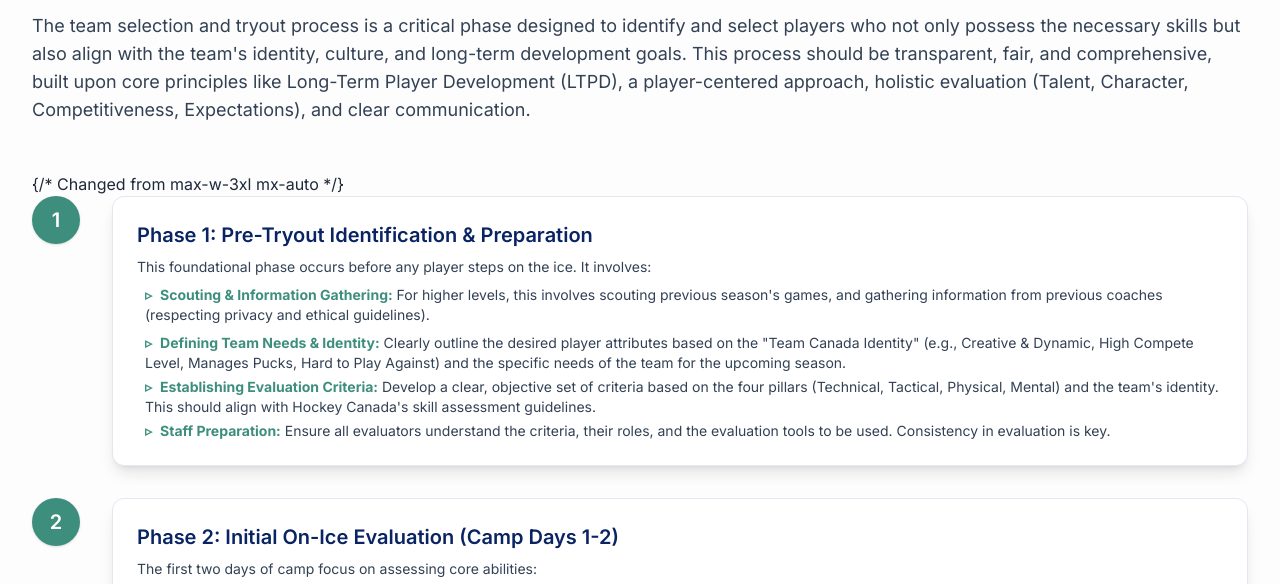
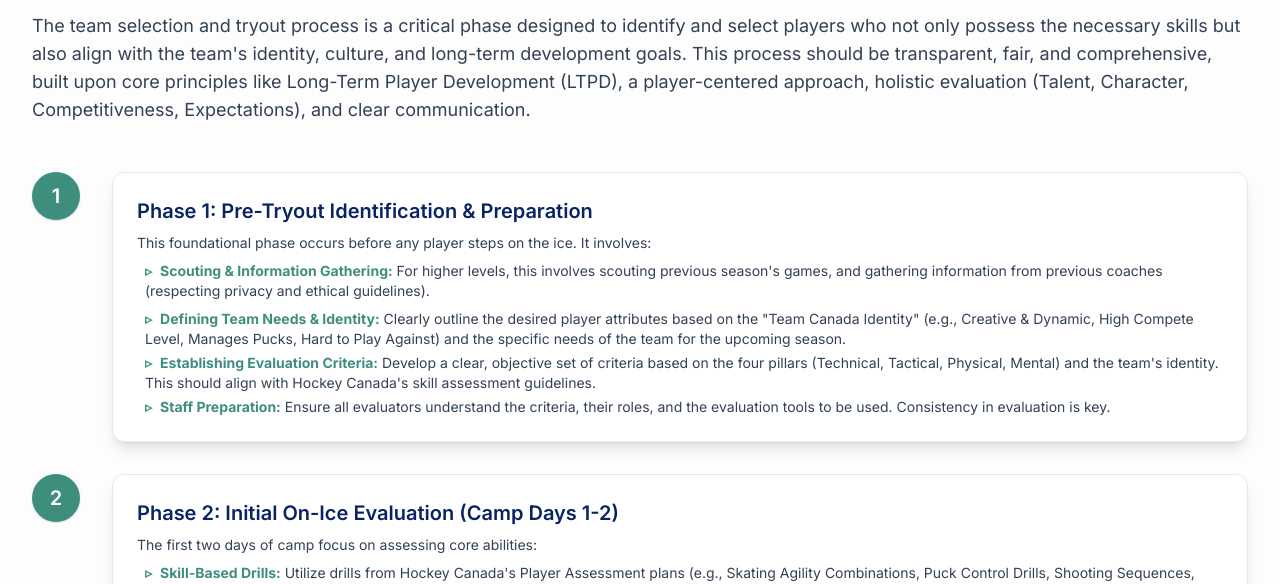
Before and after one commit to ccampbell1988/HP1-Post-Task-Section-B-Question-3, a plain HTML site: page index.html in a window 1280 px wide. Shown: the part 204-788 px from the top of the page. Drawn offline with nearby package versions, Linux system fonts and the light colour scheme.

Commit message:
Update index.html

```diff
--- a/index.html
+++ b/index.html
@@ -66,7 +66,7 @@
         <section id="selection-process" class="py-10 md:py-16 scroll-mt-20">
             <h2 class="text-3xl sm:text-4xl font-bold text-[#0A2463] mb-4 text-left">Team Selection & Tryout Process</h2>
             <p class="text-left text-slate-700 text-base md:text-lg max-w-full mb-12">The team selection and tryout process is a critical phase designed to identify and select players who not only possess the necessary skills but also align with the team's identity, culture, and long-term development goals. This process should be transparent, fair, and comprehensive, built upon core principles like Long-Term Player Development (LTPD), a player-centered approach, holistic evaluation (Talent, Character, Competitiveness, Expectations), and clear communication.</p>
-            <div class="max-w-full"> {/* Changed from max-w-3xl mx-auto */}
+            <div class="max-w-full">
                 <div class="space-y-8">
                     <div class="phase-item relative flex items-start">
                         <div class="flex-shrink-0 w-12 h-12 rounded-full bg-[#3E8E7E] text-white flex items-center justify-center text-xl font-semibold z-10 shadow">1</div>
```
